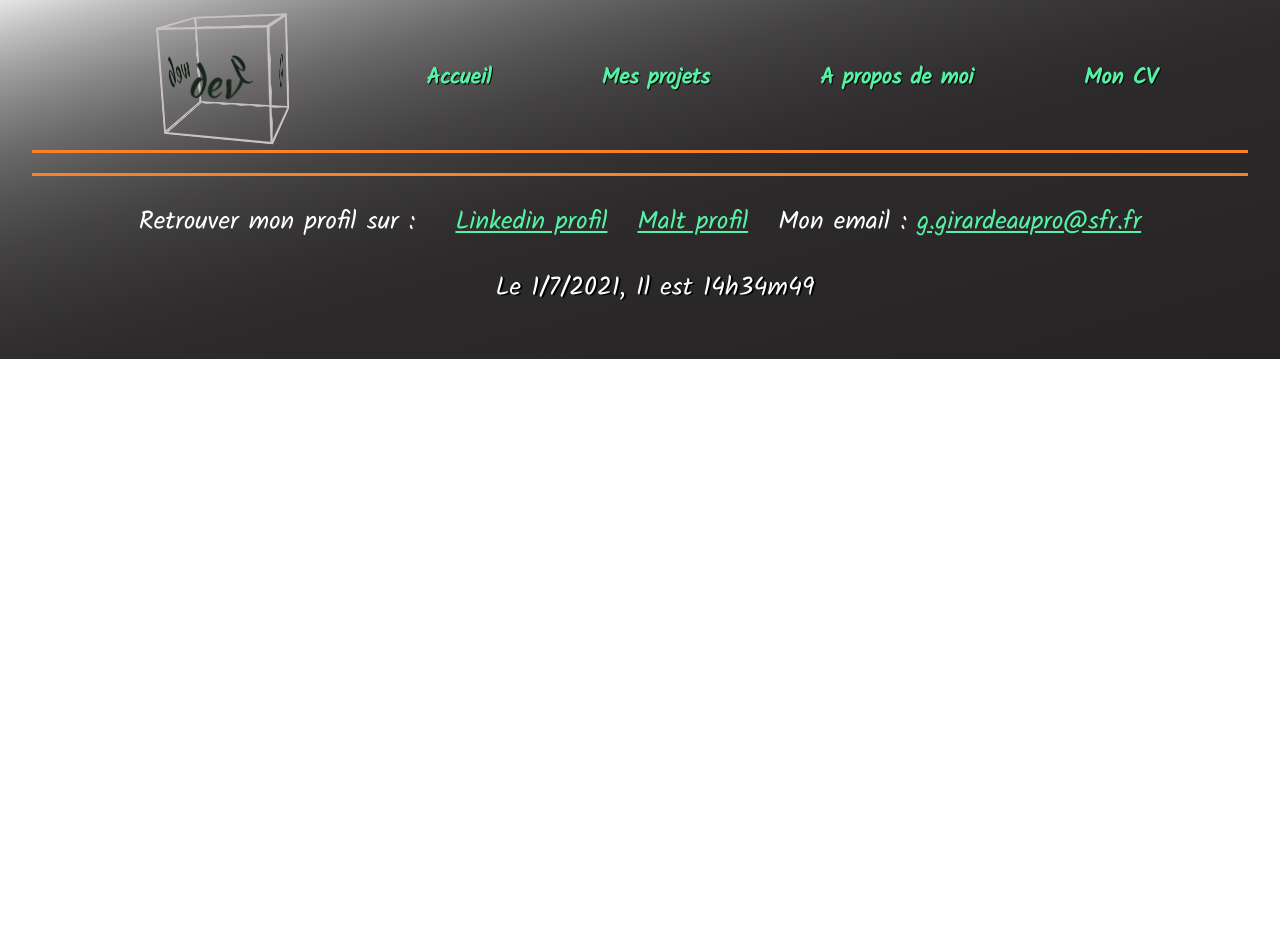
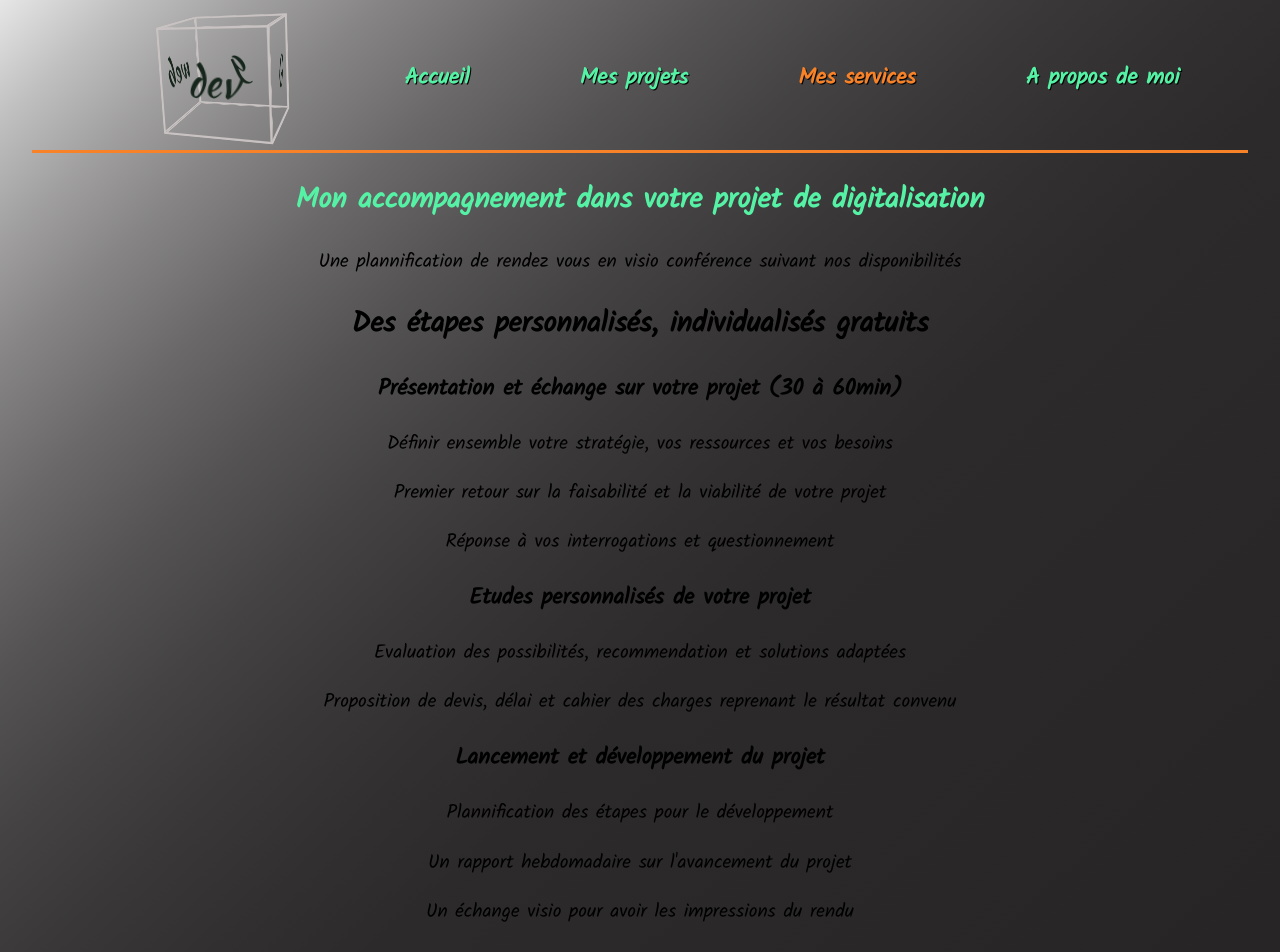
Before and after one commit to ghislaingirardeau/Portfolio_Nuxt, a Nuxt app: page /service in a window 1280 px wide. Shown: the top 952 px of the page. Before the commit the page ends 800 px from the top, so only its background shows below. Built offline with nearby package versions, Linux system fonts and the light colour scheme.

Commit message:
create service route

```diff
--- a/components/navBar.vue
+++ b/components/navBar.vue
@@ -14,8 +14,10 @@
         <nav class="header__navBar" @click="spinLogo" :key="componentKey">
             <NuxtLink :to="{ name: 'index'}" class="header__navBar--font" >Accueil</NuxtLink>
             <NuxtLink :to="{ name: 'projets'}" class="header__navBar--font" >Mes projets</NuxtLink>
+            <NuxtLink :to="{ name: 'service'}" class="header__navBar--font" >Mes services</NuxtLink>
             <NuxtLink :to="{ name: 'about'}" class="header__navBar--font" >A propos de moi</NuxtLink>
-            <NuxtLink :to="{ name: 'CV'}" class="header__navBar--font" >Mon CV</NuxtLink>
+
+            <!-- <NuxtLink :to="{ name: 'CV'}" class="header__navBar--font" >Mon CV</NuxtLink> -->
         </nav>
 
     </header>
--- /dev/null
+++ b/pages/service.vue
@@ -0,0 +1,25 @@
+<template>
+    <article>
+        <h1>Mon accompagnement dans votre projet de digitalisation</h1>
+            <p>Une plannification de rendez vous en visio conférence suivant nos disponibilités</p>
+
+        <h2>Des étapes personnalisés, individualisés gratuits</h2>
+
+            <h3>Présentation et échange sur votre projet (30 à 60min)</h3>
+                <p>Définir ensemble votre stratégie, vos ressources et vos besoins</p>
+                <p>Premier retour sur la faisabilité et la viabilité de votre projet</p>
+                <p>Réponse à vos interrogations et questionnement</p>
+
+            <h3>Etudes personnalisés de votre projet</h3>
+                <p>Evaluation des possibilités, recommendation et solutions adaptées</p>
+                <p>Proposition de devis, délai et cahier des charges reprenant le résultat convenu</p>
+
+            <h3>Lancement et développement du projet</h3>
+                <p>Plannification des étapes pour le développement</p>
+                <p>Un rapport hebdomadaire sur l'avancement du projet</p>
+                <p>Un échange visio pour avoir les impressions du rendu</p>
+
+        <h2>Consulter mes disponibilités et prenez rendez-vous sur : </h2>
+
+    </article>
+</template>
--- a/store/about.js
+++ b/store/about.js
@@ -4,12 +4,12 @@ export default {
     },
     professionaly : {
         id1: "Auto-entrepreneur et freelance en developpement web : Réalisation de ce e-portfolio via Vue et Nuxt Js, 2 framework js que j'apprécie particulièrement !",
-        id2: "OPEN CLASSROOM : Formation 6 mois développeur Web. Partisans des méthodes AGILE, tous mes projets sont issus du monde professionnel et ont éte préenté à distance en visio conférence. J'ai organisé mon travail en tout autonomie dans le respect des délais impartis."
+        id2: "OPEN CLASSROOM : Formation 6 mois développeur Web. Partisans des méthodes AGILE, tous mes projets sont issus du monde professionnel et ont éte présenté à distance en visio conférence. J'ai organisé mon travail en tout autonomie dans le respect des délais impartis."
     },
     willingness: {
         id1: "Parce que les nouvelles technologies ont aussi un impact sur l'environnement... J'ai le souhait de m'engager sur des projets ou des entreprises partageant l'idée de réduire notre consommation en énergie.",
         id2: "Parce que la protection des données est un enjeu très important dans un monde oú tout va plus vite, oú tout devient dématérialisé... la confiance, le respect, la confidentialité sont des valeurs indispensables.",
-        id3: "Parce que les nouvelles technologies nous facilitent la vie... Il ne faut pas oublier qu'il y a des individus derrières celles-ci : utilisateurs, clients, employés, développeurs, entrepreneur... Faire que la relation entre les  différents acteurs soient la plus saine, équitable, juste et constructive est une notion indispensables pour moi. ",
+        id3: "Parce que les nouvelles technologies nous facilitent la vie... Il ne faut pas oublier qu'il y a des individus derrières celles-ci : utilisateurs, clients, employés, développeurs, entrepreneur... Faire que la relation entre les différents acteurs soient la plus saine, équitable, juste et constructive, est une notion indispensable pour moi. ",
         id4: "Parce que le métier de freelance nécessite une relation de confiance et de l'autonomie... Je fais des points réguliers sur l'avancée du projet, planifie mes objectifs pour tenir les délais, discute des feedbacks constructifs pour faire aboutir le projet."
     }
 }
```
